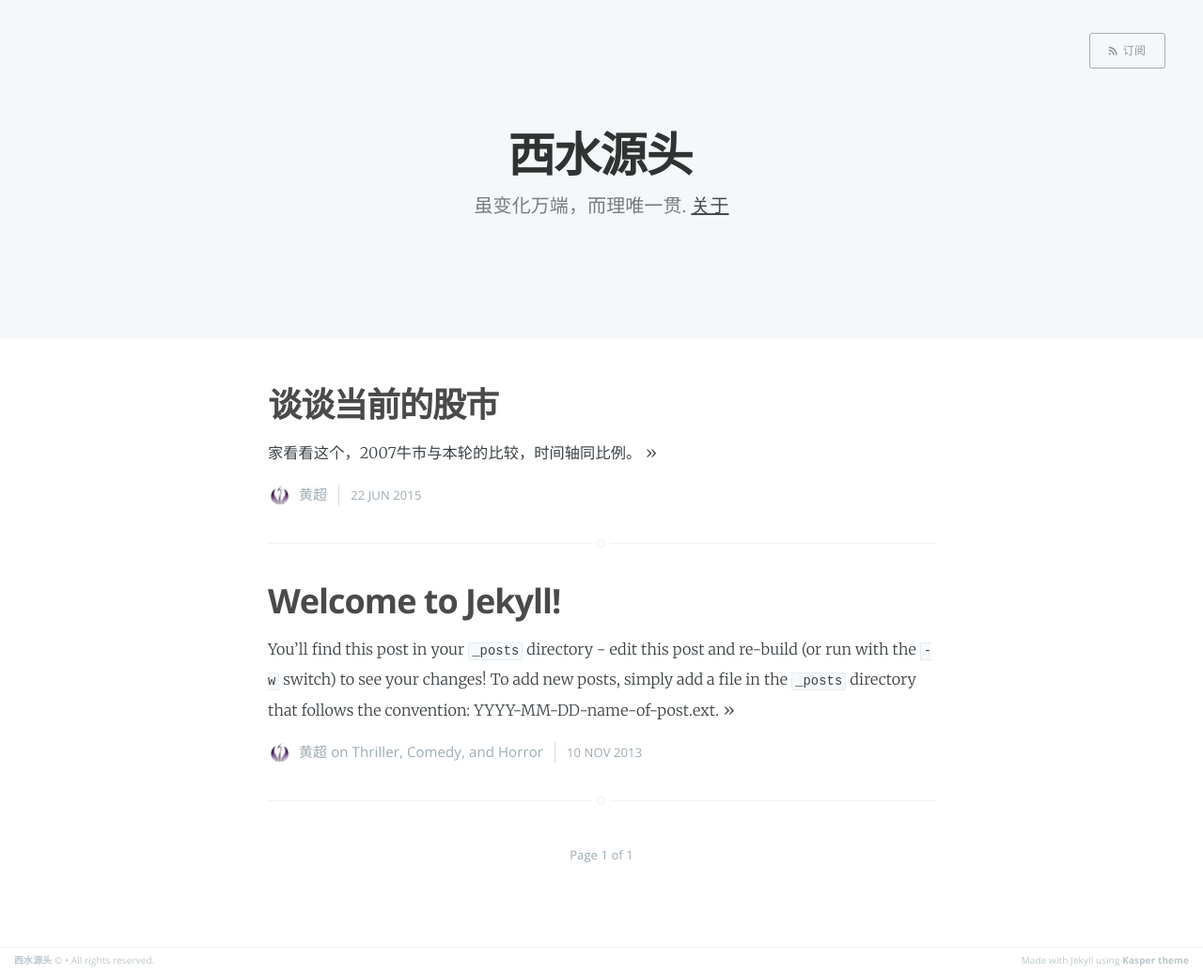
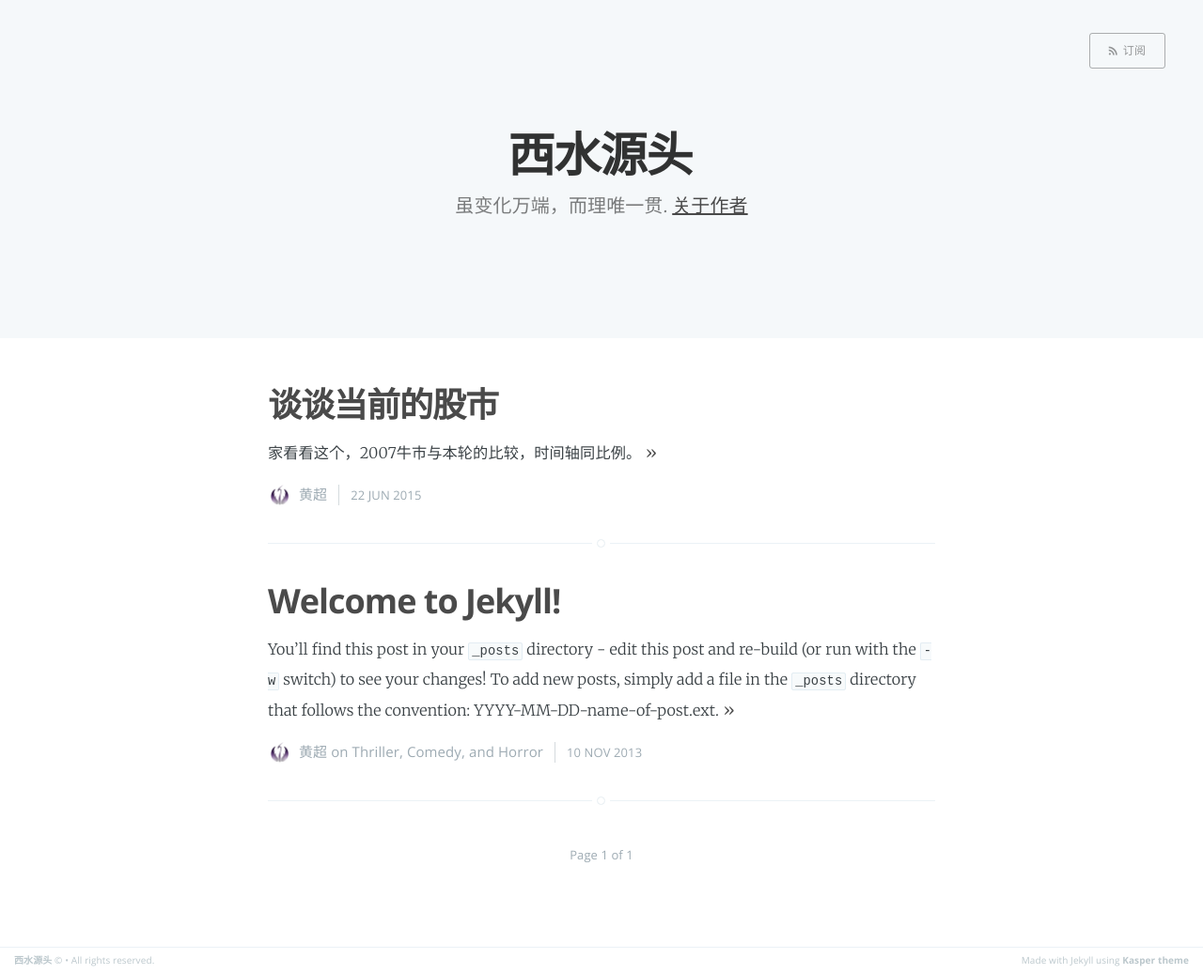
Before and after one commit to westsource/westsource.github.io, a Jekyll site: the page built from index.html, in a window 1280 px wide. Shown: the whole page at 94% size. Built offline with Jekyll 4.4.1, drawn with Linux system fonts in a browser that asks for light colours; Markdown is read by kramdown in place of the engine named in the settings; the list of posts is cut into pages by our own code.

Commit message:
继续修订

```diff
--- a/_layouts/page.html
+++ b/_layouts/page.html
@@ -4,8 +4,8 @@
 ---
 
 <nav class="main-nav clearfix">
-    <a class="back-button icon-arrow-left" href="{{ site.baseurl }}">Home</a>
-    <a class="subscribe-button icon-feed" href="{{ site.baseurl }}rss.xml">Subscribe</a>
+    <a class="back-button icon-arrow-left" href="{{ site.baseurl }}">首页</a>
+    <a class="subscribe-button icon-feed" href="{{ site.baseurl }}rss.xml">订阅</a>
 </nav>
 
 
--- a/_layouts/post.html
+++ b/_layouts/post.html
@@ -8,7 +8,7 @@
 <header class="main-header post-head {% if page.cover %}" style="background-image: url({{ page.cover }}) {%else%}no-cover{% endif %}">
     <nav class="main-nav {% if page.cover %} overlay {% endif %} clearfix">
         <a class="back-button icon-arrow-left" href="{{ site.baseurl }}">首页</a>
-        <a class="subscribe-button icon-feed" href="{{ site.baseurl }}rss.xml">Subscribe</a>
+        <a class="subscribe-button icon-feed" href="{{ site.baseurl }}rss.xml">订阅</a>
     </nav>
 </header>
 
--- a/index.html
+++ b/index.html
@@ -19,7 +19,7 @@
             <h1 class="page-title">{{ site.name }}</h1>
             <h2 class="page-description">
                 {% if site.description %} {{ site.description }}. {% endif %}
-                {% if page.about %} <a href='{{ site.baseurl }}{{ page.about }}'> 关于 </a> {% endif %}
+                {% if page.about %} <a href='{{ site.baseurl }}{{ page.about }}'> 关于作者 </a> {% endif %}
             </h2>
         </div>
     </div>
```
